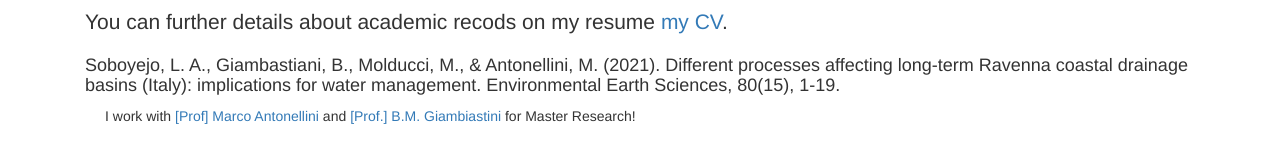
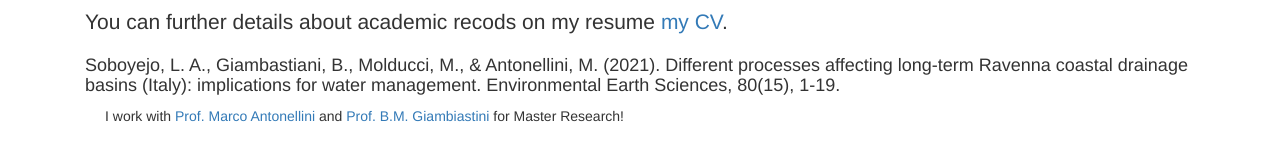
Before and after one commit to lukeng200/lukeng200.github.io, a Jekyll site: the page built from research.html, in a window 1280 px wide. Shown: the part 153-316 px from the top of the page. Built offline with Jekyll 4.4.1, drawn with Linux system fonts in a browser that asks for light colours; nearby versions of some CDN libraries; library files that are not in the unit come from our copies.

```diff
--- a/research.html
+++ b/research.html
@@ -10,7 +10,7 @@ title:  'Research'
 </p>
 <h4>Soboyejo, L. A., Giambastiani, B., Molducci, M., & Antonellini, M. (2021). Different processes affecting long-term Ravenna coastal drainage basins (Italy): implications for water management. Environmental Earth Sciences, 80(15), 1-19.</h4>
 <p class="content" style="padding:0px;margin:0px 20px 0px;">
-  I work with <a href = "https://www.unibo.it/sitoweb/m.antonellini/en">[Prof] Marco Antonellini</a> and
-    <a href = "https://www.unibo.it/sitoweb/beatrice.giambastiani/en">[Prof.] B.M. Giambiastini</a> for Master Research!
+  I work with <a href = "https://www.unibo.it/sitoweb/m.antonellini/en">Prof. Marco Antonellini</a> and
+    <a href = "https://www.unibo.it/sitoweb/beatrice.giambastiani/en">Prof. B.M. Giambiastini</a> for Master Research!
 </p>
 <br/>
```
